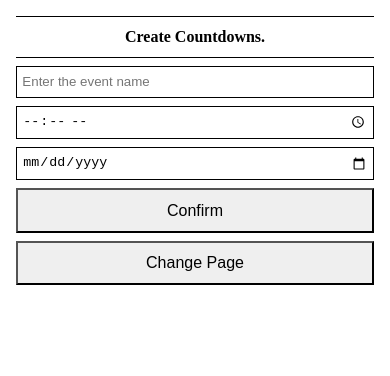
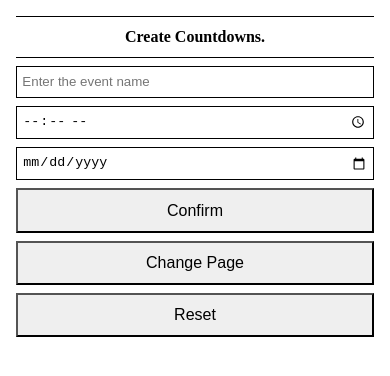
Before and after one commit to M4sterM4tt/Countdown, a plain HTML site: page index.html in a window 390 px wide. Drawn offline with Linux system fonts and the light colour scheme; some packages are replaced by stand-ins of ours.

Commit message:
add reset

```diff
--- a/index.html
+++ b/index.html
@@ -37,6 +37,7 @@
 					<input type="date" id="dateInput" value="">
 					<button onclick="Process();">Confirm</button>
 					<button onclick='window.location = "#pagetwo" ;'>Change Page</button>
+					<button onclick='localStorage.clear();'>Reset</button>
 					<div id="target" ></div>
 					<div id="countdown" ></div>
 
```
